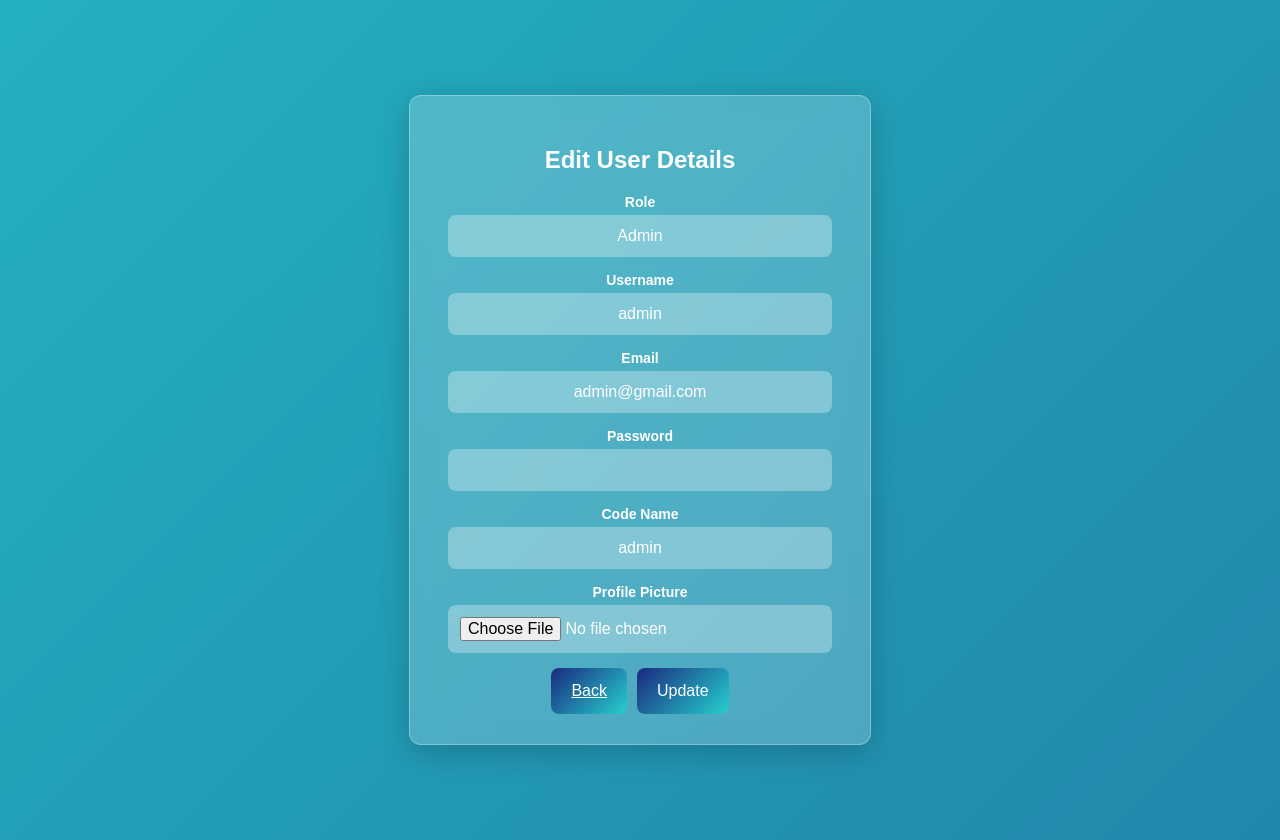
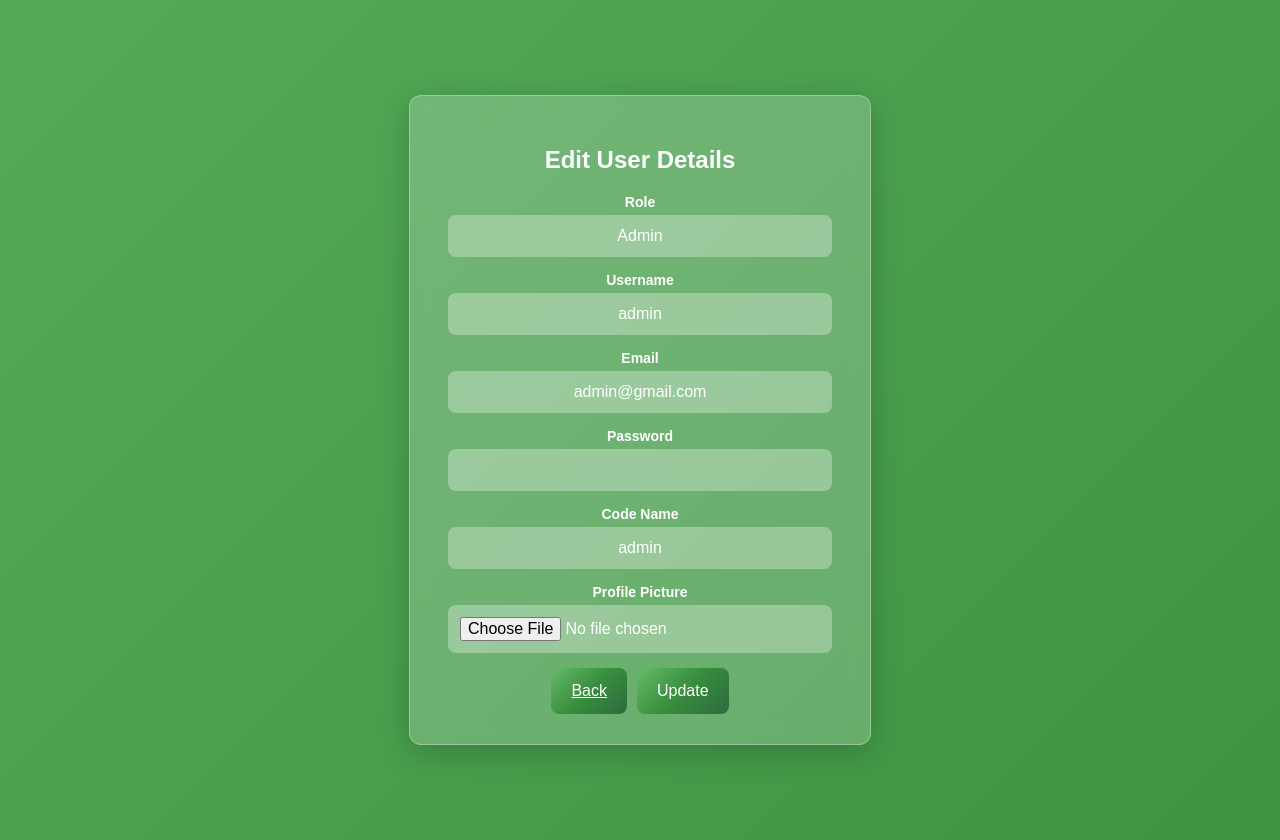
Before and after one commit to ammawarrior/Project-Hiraya, a PHP site: page /profile.php?id=104 in a window 1280 px wide. Run offline with PHP 8.4, Linux system fonts and the light colour scheme; a user stored in the database is signed in; data comes from the database, SQL or seed files in the repository.

Commit message:
initial commit

```diff
--- a/manage_user_details.php
+++ b/manage_user_details.php
@@ -87,7 +87,7 @@ $conn->close();
     <link rel="icon" type="image/png" href="assets/img/dost.png">
     <style>
         body {
-            background: linear-gradient(-45deg, #1A2980, #26D0CE);
+            background: linear-gradient(-45deg, #2C6B3F, #388E3C, #66BB6A);
             background-size: 400% 400%;
             animation: gradientAnimation 8s ease infinite;
             display: flex;
@@ -155,7 +155,7 @@ $conn->close();
         }
 
         .form-group select option {
-            background: #1A2980; /* Dark theme color */
+            background: #A9D2AB; /* Dark theme color */
             color: white;
         }
 
@@ -175,7 +175,7 @@ $conn->close();
         }
 
         .btn-primary {
-            background: linear-gradient(135deg, #1A2980, #26D0CE);
+            background: linear-gradient(-45deg, #2C6B3F, #388E3C, #66BB6A);
             color: white;
         }
 
--- a/profile.php
+++ b/profile.php
@@ -7,7 +7,7 @@ if (!isset($_SESSION['user_id'])) {
     exit();
 }
 
-// Allow access for Admin (1), Analyst (2), Panelist (3)
+
 if (!in_array($_SESSION['role'], [1, 2, 3])) {
     header("Location: login.php");
     exit();
@@ -37,8 +37,8 @@ $stmt->close();
 // Role mapping
 $roles = [
     1 => 'Admin',
-    2 => 'Analyst',
-    3 => 'Panelist'
+    2 => 'Innovator',
+    3 => 'Client'
 ];
 
 // Handle form submission for update
@@ -70,11 +70,14 @@ if ($_SERVER["REQUEST_METHOD"] == "POST" && isset($_POST['update'])) {
     $stmt->execute();
     $stmt->close();
 
-if ($user['role'] == 1 || $user['role'] == 2) {
+if ($user['role'] == 1) {
     header("Location: admin.php");
+} elseif ($user['role'] == 2) {
+    header("Location: seller.php");
 } elseif ($user['role'] == 3) {
-    header("Location: seller.php");
+    header("Location: dashboard.php");
 }
+
 
 exit();
 
@@ -94,7 +97,7 @@ $conn->close();
     <link rel="icon" type="image/png" href="assets/img/dost.png">
     <style>
         body {
-            background: linear-gradient(-45deg, #1A2980, #26D0CE);
+            background: linear-gradient(-45deg, #2C6B3F, #388E3C, #66BB6A);
             background-size: 400% 400%;
             animation: gradientAnimation 8s ease infinite;
             display: flex;
@@ -162,7 +165,7 @@ $conn->close();
         }
 
         .form-group select option {
-            background: #1A2980; /* Dark theme color */
+            background: #A9D2AB; /* Dark theme color */
             color: white;
         }
 
@@ -182,7 +185,7 @@ $conn->close();
         }
 
         .btn-primary {
-            background: linear-gradient(135deg, #1A2980, #26D0CE);
+            background: linear-gradient(-45deg, #2C6B3F, #388E3C, #66BB6A);
             color: white;
         }
 
@@ -231,11 +234,14 @@ $conn->close();
                 <div class="button-group">
                                 <?php
                    $back_link = '#';
-                    if ($user['role'] == 1 || $user['role'] == 2) {
-                        $back_link = 'analyst.php';
+if ($user['role'] == 1) {
+    $back_link = 'admin.php';
+} elseif ($user['role'] == 2) {
+    $back_link = 'seller.php';
 } elseif ($user['role'] == 3) {
-                        $back_link = 'dashboard_p.php';
+    $back_link = 'dashboard.php';
 }
+
                     ?>
                     <a href="<?php echo $back_link; ?>" class="btn-primary">Back</a>
 
@@ -254,14 +260,17 @@ $conn->close();
 
         function updateBackHref() {
     const role = roleSelect.value;
-            if (role === '1' || role === '2') {
-                backButton.href = 'analyst.php';
+    if (role === '1') {
+        backButton.href = 'admin.php';
+    } else if (role === '2') {
+        backButton.href = 'seller.php';
     } else if (role === '3') {
-                backButton.href = 'dashboard_p.php';
+        backButton.href = 'dashboard.php';
     } else {
         backButton.href = '#';
     }
 }
+
 
         updateBackHref(); // Set initially
         roleSelect.addEventListener('change', updateBackHref); // Update if role changes
```
Lines whose indentation alone changed are shown as unchanged.
